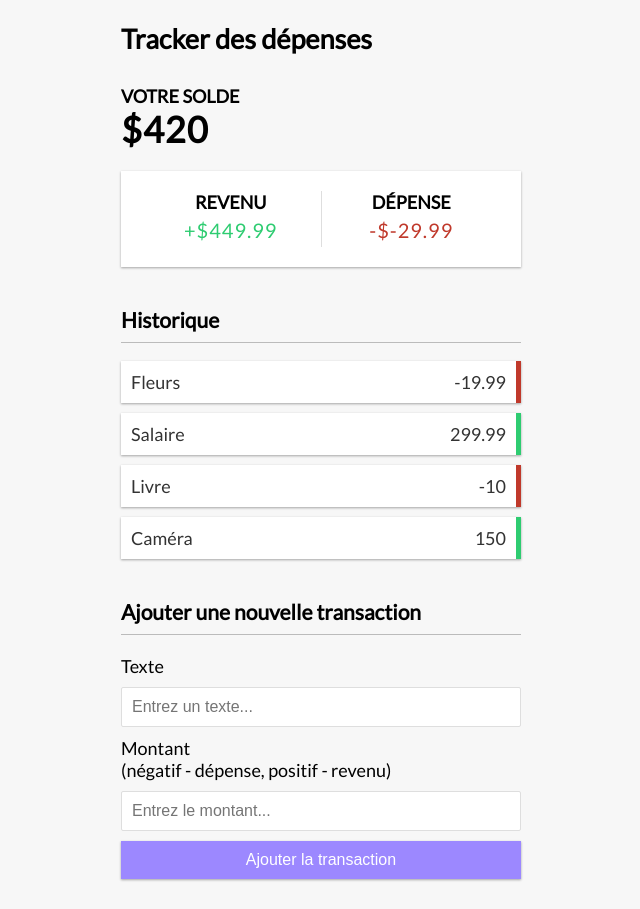
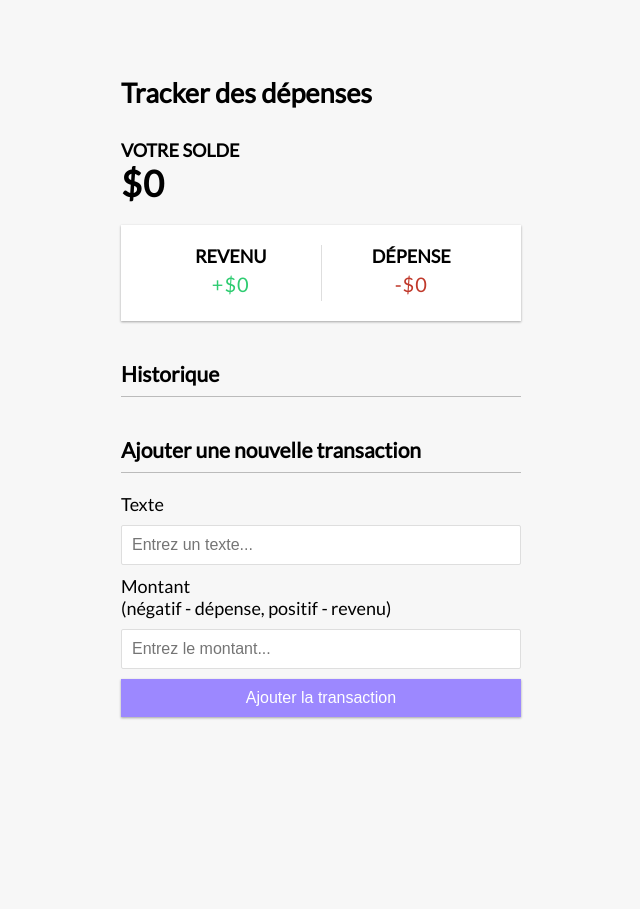
Before and after one commit to kairisflorian/Vue-expense-tracker, a Vue app: page / in a window 1280 px wide. Shown: the whole page, without its empty margins (319-959 px from the left). After the commit the page ends 800 px from the top, so only its background shows below. Built offline with nearby package versions, Linux system fonts and the light colour scheme.

Commit message:
Ajout du localstorage

```diff
--- a/src/App.vue
+++ b/src/App.vue
@@ -3,7 +3,10 @@
     <div class="container">
         <Balance :total="+total" />
         <IncomeExpenses :income="+income" :expenses="+expenses" />
-        <TransactionList :transactions="transactions" />
+        <TransactionList
+            :transactions="transactions"
+            @transactionDeleted="handleTransactionDeleted"
+        />
         <AddTransaction @transactionSubmitted="handleTransactionSubmitted" />
     </div>
 </template>
@@ -15,17 +18,20 @@ import IncomeExpenses from "./components/IncomeExpenses.vue";
 import TransactionList from "./components/TransactionList.vue";
 import AddTransaction from "./components/AddTransaction.vue";
 
-import { ref, computed } from "vue";
+import { ref, computed, onMounted } from "vue";
 import { useToast } from "vue-toastification";
 
-const transactions = ref([
-    { id: 1, text: "Fleurs", amount: -19.99 },
-    { id: 2, text: "Salaire", amount: 299.99 },
-    { id: 3, text: "Livre", amount: -10 },
-    { id: 4, text: "Caméra", amount: 150 },
-]);
+const transactions = ref([]);
 
 const toast = useToast();
+
+onMounted(() => {
+    const savedTransactions = JSON.parse(localStorage.getItem("transactions"));
+
+    if (savedTransactions) {
+        transactions.value = savedTransactions;
+    }
+});
 
 // Récupérer le total
 const total = computed(() => {
@@ -61,6 +67,7 @@ const handleTransactionSubmitted = (transactionData) => {
         text: transactionData.text,
         amount: transactionData.amount,
     });
+    saveTransactionsToLocalStorage();
     toast.success("Transaction ajoutée !");
 };
 
@@ -68,4 +75,18 @@ const handleTransactionSubmitted = (transactionData) => {
 const generateUniqueId = () => {
     return Math.floor(Math.random() * 1000000);
 };
+
+// Supprimer une transaction
+const handleTransactionDeleted = (id) => {
+    transactions.value = transactions.value.filter((transaction) => {
+        transaction.id !== id;
+    });
+    saveTransactionsToLocalStorage();
+    toast.success("La transaction a été supprimée !");
+};
+
+// Sauvegarder dans le localstorage
+const saveTransactionsToLocalStorage = () => {
+    localStorage.setItem("transactions", JSON.stringify(transactions.value));
+};
 </script>
--- a/src/components/TransactionList.vue
+++ b/src/components/TransactionList.vue
@@ -10,7 +10,12 @@
             <span>
                 {{ transaction.amount }}
             </span>
-            <button class="delete-btn">x</button>
+            <button
+                class="delete-btn"
+                @click="deleteTransaction(transaction.id)"
+            >
+                x
+            </button>
         </li>
     </ul>
 </template>
@@ -22,4 +27,10 @@ const props = defineProps({
         required: true,
     },
 });
+
+const emits = defineEmits(["transactionDeleted"]);
+
+const deleteTransaction = (id) => {
+    emits("transactionDeleted", id);
+};
 </script>
```
